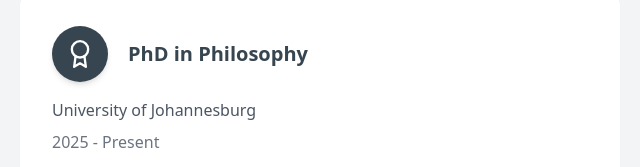
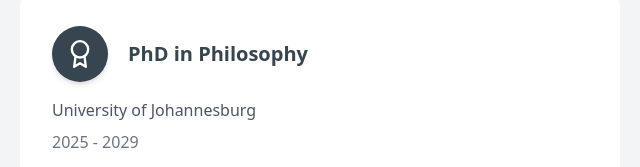
Before and after one commit to tkrushwaya/tkrushwaya.github.io, a plain HTML site: page index.html in a window 1280 px wide. Shown: the part 1560-1727 px from the top of the page, 4-644 px from the left. Drawn offline with nearby package versions, Linux system fonts and the light colour scheme.

Commit message:
Update index.html

```diff
--- a/index.html
+++ b/index.html
@@ -196,7 +196,7 @@
                         <h3 class="text-xl font-semibold header-color">PhD in Philosophy</h3>
                     </div>
                     <p class="text-gray-600 font-medium mb-2">University of Johannesburg</p>
-                    <p class="text-gray-500 mb-4">2025 - Present</p>
+                    <p class="text-gray-500 mb-4">2025 - 2029</p>
                     <p class="text-gray-700 leading-relaxed">
                         Developing comprehensive ethical decision-making frameworks for pandemic response, integrating virtue ethics, deontology, and utilitarianism.
                     </p>
```
